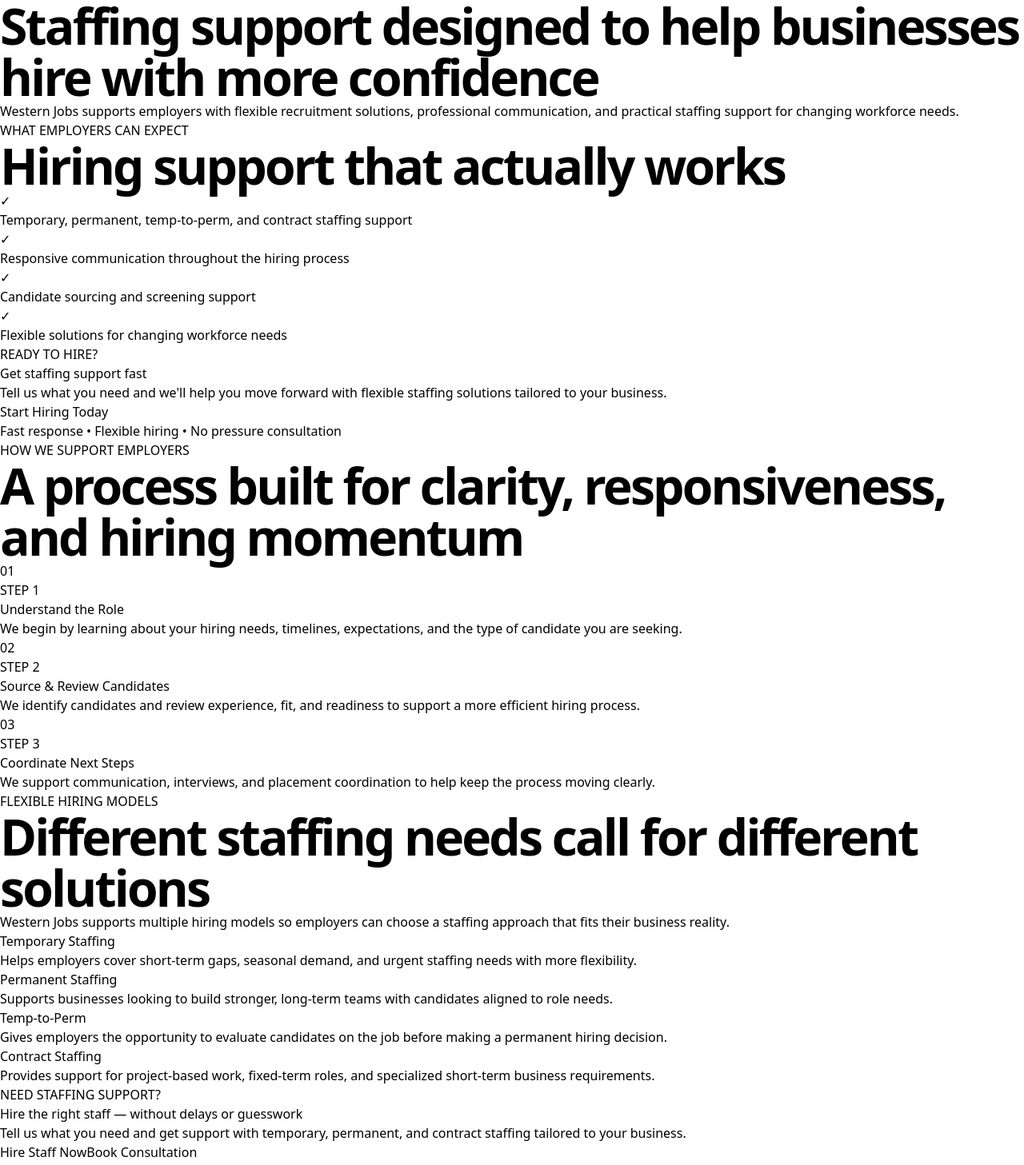
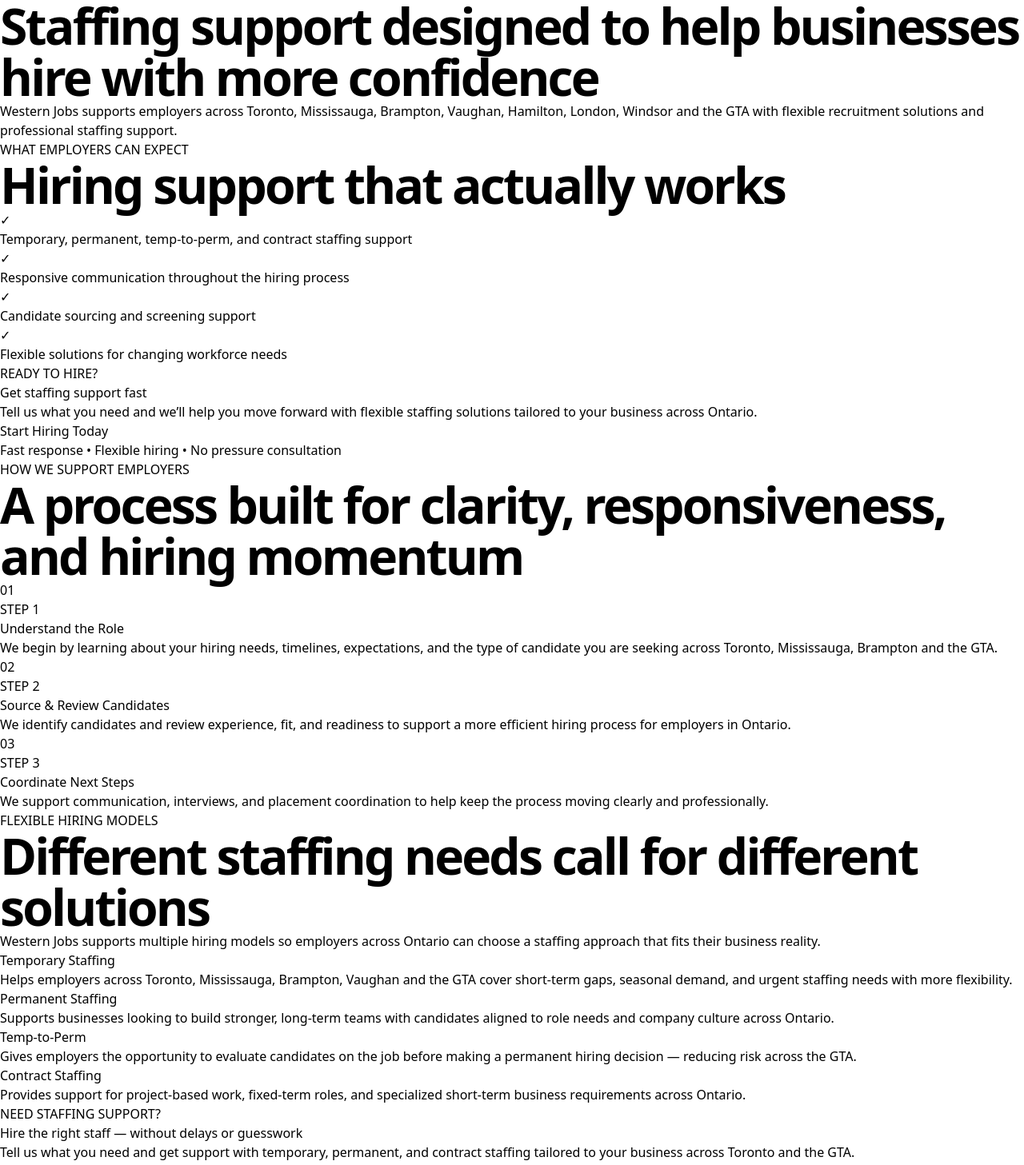
Before and after one commit to westernjobs91-droid/western-jobs-prem, a Next.js app: page /employers in a window 1280 px wide. Shown: the part 740-2197 px from the top of the page at 80% size. Built offline with nearby package versions, Linux system fonts and the light colour scheme.

Commit message:
Best optimized Employers page (SEO + Global Modal)

```diff
--- a/app/employers/page.tsx
+++ b/app/employers/page.tsx
@@ -1,11 +1,10 @@
 'use client'
 
-import { useState } from 'react'
 import { motion } from 'framer-motion'
+import { useModal } from '@/app/context/ModalContext'
 
 export default function EmployersPage() {
-  const [showContactModal, setShowContactModal] = useState(false)
-  const [isSubmitting, setIsSubmitting] = useState(false)
+  const { openContact } = useModal()
 
   const employerPoints = [
     "Temporary, permanent, temp-to-perm, and contract staffing support",
@@ -17,68 +16,36 @@
   const process = [
     {
       title: "Understand the Role",
-      text: "We begin by learning about your hiring needs, timelines, expectations, and the type of candidate you are seeking.",
+      text: "We begin by learning about your hiring needs, timelines, expectations, and the type of candidate you are seeking across Toronto, Mississauga, Brampton and the GTA.",
     },
     {
       title: "Source & Review Candidates",
-      text: "We identify candidates and review experience, fit, and readiness to support a more efficient hiring process.",
+      text: "We identify candidates and review experience, fit, and readiness to support a more efficient hiring process for employers in Ontario.",
     },
     {
       title: "Coordinate Next Steps",
-      text: "We support communication, interviews, and placement coordination to help keep the process moving clearly.",
+      text: "We support communication, interviews, and placement coordination to help keep the process moving clearly and professionally.",
     },
   ]
 
   const whyItHelps = [
     {
       title: "Temporary Staffing",
-      text: "Helps employers cover short-term gaps, seasonal demand, and urgent staffing needs with more flexibility.",
+      text: "Helps employers across Toronto, Mississauga, Brampton, Vaughan and the GTA cover short-term gaps, seasonal demand, and urgent staffing needs with more flexibility.",
     },
     {
       title: "Permanent Staffing",
-      text: "Supports businesses looking to build stronger, long-term teams with candidates aligned to role needs.",
+      text: "Supports businesses looking to build stronger, long-term teams with candidates aligned to role needs and company culture across Ontario.",
     },
     {
       title: "Temp-to-Perm",
-      text: "Gives employers the opportunity to evaluate candidates on the job before making a permanent hiring decision.",
+      text: "Gives employers the opportunity to evaluate candidates on the job before making a permanent hiring decision — reducing risk across the GTA.",
     },
     {
       title: "Contract Staffing",
-      text: "Provides support for project-based work, fixed-term roles, and specialized short-term business requirements.",
+      text: "Provides support for project-based work, fixed-term roles, and specialized short-term business requirements across Ontario.",
     },
   ]
-
-  const handleSubmit = async (e: React.FormEvent<HTMLFormElement>) => {
-    e.preventDefault()
-    setIsSubmitting(true)
-
-    const form = e.target as HTMLFormElement
-    const formData = new FormData(form)
-
-    const name = `${formData.get('firstName')} ${formData.get('lastName')}`
-    const email = formData.get('email') as string
-    const message = formData.get('message') as string
-
-    try {
-      const response = await fetch('/api/contact', {
-        method: 'POST',
-        headers: { 'Content-Type': 'application/json' },
-        body: JSON.stringify({ name, email, message, type: 'employer' })
-      })
-
-      if (response.ok) {
-        alert("Thank you! We'll contact you within 24 hours.")
-        setShowContactModal(false)
-        form.reset()
-      } else {
-        alert("Something went wrong. Please try again.")
-      }
-    } catch (error) {
-      alert("Something went wrong. Please try again.")
-    } finally {
-      setIsSubmitting(false)
-    }
-  }
 
   return (
     <main className="pt-20">
@@ -87,8 +54,12 @@
         <div className="max-w-screen-2xl mx-auto px-8">
           <div className="max-w-4xl">
             <div className="text-xs font-bold tracking-[2px] text-[#00C9A7]">FOR EMPLOYERS</div>
-            <h1 className="section-header mt-3 text-white">Staffing support designed to help businesses hire with more confidence</h1>
-            <p className="mt-6 text-xl text-white/80 max-w-3xl">Western Jobs supports employers with flexible recruitment solutions, professional communication, and practical staffing support for changing workforce needs.</p>
+            <h1 className="section-header mt-3 text-white">
+              Staffing support designed to help businesses hire with more confidence
+            </h1>
+            <p className="mt-6 text-xl text-white/80 max-w-3xl">
+              Western Jobs supports employers across Toronto, Mississauga, Brampton, Vaughan, Hamilton, London, Windsor and the GTA with flexible recruitment solutions and professional staffing support.
+            </p>
           </div>
         </div>
       </section>
@@ -114,7 +85,9 @@
             <div className="bg-white border border-slate-200 rounded-3xl p-10 shadow-xl">
               <div className="text-xs font-bold tracking-[2px] text-[#C99700]">READY TO HIRE?</div>
               <h3 className="mt-4 text-3xl font-bold">Get staffing support fast</h3>
-              <p className="mt-4 text-lg text-slate-600">Tell us what you need and we'll help you move forward with flexible staffing solutions tailored to your business.</p>
+              <p className="mt-4 text-lg text-slate-600">
+                Tell us what you need and we’ll help you move forward with flexible staffing solutions tailored to your business across Ontario.
+              </p>
 
               <button
                 onClick={() => window.location.href = '/hire-staff'}
@@ -163,7 +136,9 @@
         <div className="text-center mb-16">
           <div className="text-xs font-bold tracking-[2px] text-emerald-600">FLEXIBLE HIRING MODELS</div>
           <h2 className="section-header mt-3">Different staffing needs call for different solutions</h2>
-          <p className="mt-4 text-xl text-slate-600 max-w-2xl mx-auto">Western Jobs supports multiple hiring models so employers can choose a staffing approach that fits their business reality.</p>
+          <p className="mt-4 text-xl text-slate-600 max-w-2xl mx-auto">
+            Western Jobs supports multiple hiring models so employers across Ontario can choose a staffing approach that fits their business reality.
+          </p>
         </div>
 
         <div className="grid md:grid-cols-2 gap-6">
@@ -185,7 +160,9 @@
         <div className="max-w-3xl mx-auto px-8">
           <div className="text-xs font-bold tracking-[2px] text-[#F0C94D]">NEED STAFFING SUPPORT?</div>
           <h2 className="mt-4 text-5xl font-bold tracking-tighter">Hire the right staff — without delays or guesswork</h2>
-          <p className="mt-6 text-xl text-white/70">Tell us what you need and get support with temporary, permanent, and contract staffing tailored to your business.</p>
+          <p className="mt-6 text-xl text-white/70">
+            Tell us what you need and get support with temporary, permanent, and contract staffing tailored to your business across Toronto and the GTA.
+          </p>
 
           <div className="mt-10 flex flex-col sm:flex-row gap-4 justify-center">
             <button
@@ -195,7 +172,7 @@
               Hire Staff Now
             </button>
             <button
-              onClick={() => setShowContactModal(true)}
+              onClick={openContact}
               className="px-10 py-4 border border-white/30 hover:bg-white/10 text-white font-semibold rounded-3xl text-sm transition-all"
             >
               Book Consultation
@@ -203,61 +180,6 @@
           </div>
         </div>
       </section>
-
-      {/* CONTACT MODAL */}
-      {showContactModal && (
-        <div className="fixed inset-0 bg-black/70 z-[999] flex items-center justify-center p-6" onClick={() => setShowContactModal(false)}>
-          <div className="bg-white w-full max-w-md rounded-3xl shadow-2xl overflow-hidden" onClick={e => e.stopPropagation()}>
-            <div className="px-8 pt-8 pb-5">
-              <div className="flex justify-between">
-                <div>
-                  <div className="font-semibold text-3xl tracking-tight">Let's find your next hire</div>
-                  <div className="text-sm text-slate-500 mt-1">Tell us about your staffing needs</div>
-                </div>
-                <button onClick={() => setShowContactModal(false)} className="text-slate-300 hover:text-slate-500">
-                  <i className="fa-solid fa-times text-3xl"></i>
-                </button>
-              </div>
-
-              <form onSubmit={handleSubmit} className="mt-8 space-y-5">
-                <div className="grid grid-cols-2 gap-4">
-                  <div>
-                    <label className="block text-xs font-semibold text-slate-500 mb-1.5">FIRST NAME</label>
-                    <input type="text" name="firstName" required className="w-full border border-slate-300 rounded-2xl px-4 py-3 text-sm focus:outline-none focus:border-[#00C9A7]" />
-                  </div>
-                  <div>
-                    <label className="block text-xs font-semibold text-slate-500 mb-1.5">LAST NAME</label>
-                    <input type="text" name="lastName" required className="w-full border border-slate-300 rounded-2xl px-4 py-3 text-sm focus:outline-none focus:border-[#00C9A7]" />
-                  </div>
-                </div>
-
-                <div>
-                  <label className="block text-xs font-semibold text-slate-500 mb-1.5">EMAIL ADDRESS</label>
-                  <input type="email" name="email" required className="w-full border border-slate-300 rounded-2xl px-4 py-3 text-sm focus:outline-none focus:border-[#00C9A7]" />
-                </div>
-
-                <div>
-                  <label className="block text-xs font-semibold text-slate-500 mb-1.5">COMPANY NAME</label>
-                  <input type="text" name="company" className="w-full border border-slate-300 rounded-2xl px-4 py-3 text-sm focus:outline-none focus:border-[#00C9A7]" />
-                </div>
-
-                <div>
-                  <label className="block text-xs font-semibold text-slate-500 mb-1.5">HOW CAN WE HELP?</label>
-                  <textarea name="message" rows={4} required className="w-full border border-slate-300 rounded-3xl px-4 py-3 text-sm focus:outline-none focus:border-[#00C9A7]" placeholder="What roles are you looking to fill?"></textarea>
-                </div>
-
-                <button
-                  type="submit"
-                  disabled={isSubmitting}
-                  className="w-full bg-[#0A2540] hover:bg-black transition-all text-white font-semibold py-[17px] rounded-3xl text-sm mt-2 disabled:opacity-70"
-                >
-                  {isSubmitting ? "Sending..." : "Submit Request"}
-                </button>
-              </form>
-            </div>
-          </div>
-        </div>
-      )}
     </main>
   )
 }
```
